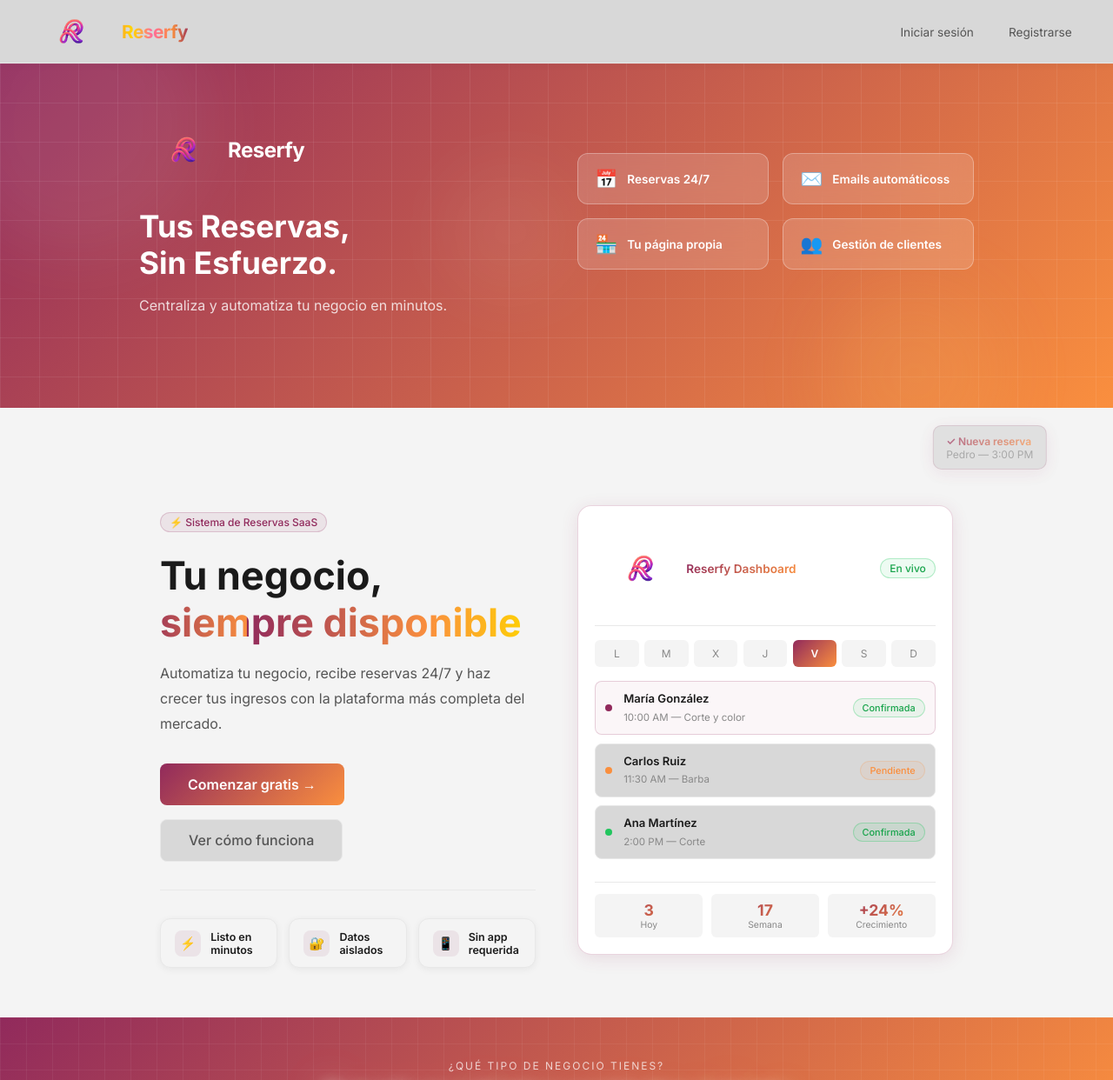
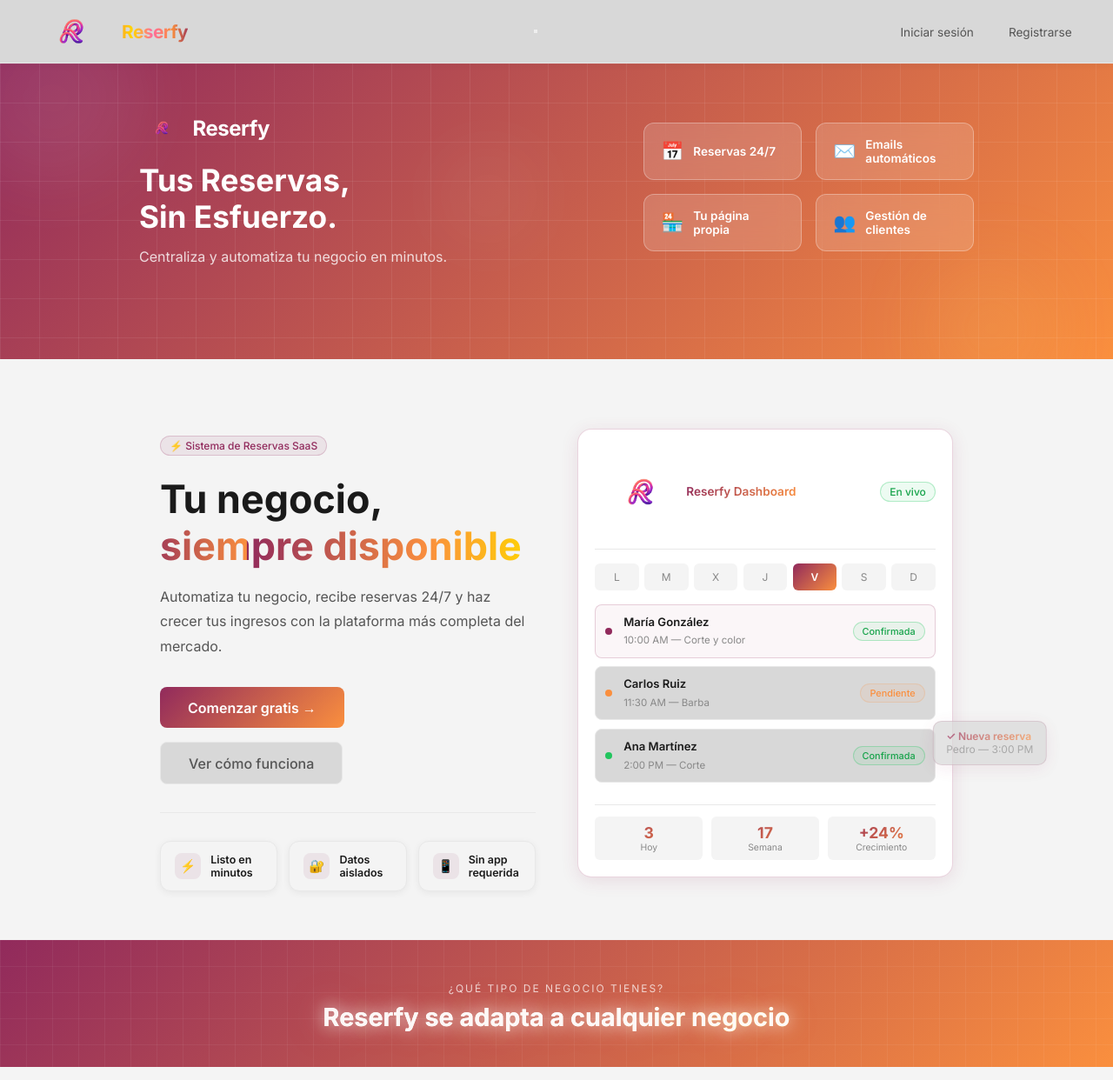
Before and after one commit to r0binsito/sistema-reservas, a Flask app: page / in a window 1280 px wide. Shown: the top 1242 px of the page at 87% size. Run offline with Flask 3, Linux system fonts and the light colour scheme.

Commit message:
rediseno light mode, banner animado, CTA final, glassmorphism

```diff
--- a/static/css/components.css
+++ b/static/css/components.css
@@ -55,87 +55,10 @@
     animation: hero-shimmer 10s linear infinite;
 }
 
-/* ===== HAMBURGUESA ===== */
-.nav-hamburguesa {
-    display: none;
-    flex-direction: column;
-    gap: 5px;
-    cursor: pointer;
-    padding: 4px;
-    background: none;
-    border: none;
-}
-
-.nav-hamburguesa span {
-    display: block;
-    width: 24px;
-    height: 2px;
-    background: var(--secondary);
-    border-radius: 2px;
-    transition: var(--transition);
-}
-
-.nav-hamburguesa.active span:nth-child(1) {
-    transform: translateY(7px) rotate(45deg);
-}
-
-.nav-hamburguesa.active span:nth-child(2) {
-    opacity: 0;
-}
-
-.nav-hamburguesa.active span:nth-child(3) {
-    transform: translateY(-7px) rotate(-45deg);
-}
-
-@media (max-width: 768px) {
-    .nav-hamburguesa {
-        display: flex;
-    }
-
-    .nav-links {
-        display: none;
-        position: absolute;
-        top: 100%;
-        left: 0;
-        right: 0;
-        background: var(--bg-white);
-        border-top: 1px solid var(--border-default);
-        border-bottom: 1px solid var(--border-default);
-        padding: 1rem;
-        flex-direction: column;
-        gap: 0.3rem;
-        box-shadow: var(--shadow-md);
-        z-index: 99;
-    }
-
-    .nav-links.active {
-        display: flex;
-    }
-
-    .nav-links a {
-        margin-left: 0;
-        padding: 0.7rem 1rem;
-        border-radius: var(--radius-sm);
-        font-size: 0.95rem;
-    }
-
-    .nav-links a:hover {
-        background: rgba(145,42,92,0.06);
-    }
-
-    .propuestas-grid {
-        grid-template-columns: 1fr;
-    }
-}
 
 /* ===== BANNER BIENVENIDA ===== */
 .banner-bienvenida {
-    width: 100vw;
-    margin-left: calc(-50vw + 50%);
-    margin-right: calc(-50vw + 50%);
-    min-height: 340px;
-    margin-top: -2rem;
-    margin-bottom: 4rem;
+    width: 100%;
     background:
         linear-gradient(rgba(255,255,255,0.07) 1.5px, transparent 1.5px),
         linear-gradient(90deg, rgba(255,255,255,0.07) 1.5px, transparent 1.5px),
@@ -145,13 +68,12 @@
     flex-direction: column;
     justify-content: center;
     align-items: center;
-    padding: 3rem 4rem;
+    padding: 2rem 1.5rem;
     position: relative;
     overflow: hidden;
-    gap: 2rem;
-}
-
-/* Formas geométricas de fondo */
+    gap: 1.5rem;
+}
+
 .banner-geo {
     position: absolute;
     border-radius: 50%;
@@ -160,59 +82,176 @@
 }
 
 .banner-geo-1 {
-    width: 300px;
-    height: 300px;
-    background: rgba(255,255,255,0.08);
-    top: -80px;
-    left: -60px;
-}
-
-.banner-geo-2 {
     width: 200px;
     height: 200px;
-    background: rgba(255,200,100,0.12);
-    bottom: -60px;
-    right: 10%;
-}
-
-.banner-geo-3 {
+    background: rgba(255,255,255,0.08);
+    top: -60px;
+    left: -40px;
+}
+
+.banner-geo-2 {
     width: 150px;
     height: 150px;
+    background: rgba(255,200,100,0.12);
+    bottom: -40px;
+    right: 5%;
+}
+
+.banner-geo-3 {
+    width: 100px;
+    height: 100px;
     background: rgba(255,255,255,0.06);
     top: 30%;
     left: 40%;
 }
 
-/* Layout asimétrico */
 .banner-layout {
+    display: flex;
+    flex-direction: column;
+    gap: 1.5rem;
+    align-items: center;
+    text-align: center;
+    width: 100%;
+    max-width: 960px;
+    position: relative;
+    z-index: 1;
+}
+
+.banner-texto {
+    display: flex;
+    flex-direction: column;
+    gap: 0.8rem;
+    align-items: center;
+}
+
+.banner-logo-wrap {
+    display: flex;
+    align-items: center;
+    justify-content: center;
+    gap: 0.6rem;
+}
+
+.banner-logo {
+    width: 44px;
+    height: 44px;
+    object-fit: contain;
+    border-radius: 10px;
+}
+
+.banner-brand-nombre {
+    font-size: 1.3rem;
+    font-weight: 700;
+    color: white;
+    letter-spacing: -0.5px;
+}
+
+.banner-titulo {
+    font-size: clamp(1.4rem, 5vw, 2.2rem);
+    font-weight: 800;
+    color: white;
+    line-height: 1.2;
+    margin: 0;
+}
+
+.banner-subtitulo {
+    font-size: clamp(0.85rem, 2.5vw, 1rem);
+    color: rgba(255,255,255,0.8);
+    margin: 0;
+    line-height: 1.6;
+}
+
+.banner-tarjetas {
     display: grid;
     grid-template-columns: 1fr 1fr;
-    gap: 3rem;
-    align-items: center;
+    gap: 0.8rem;
     width: 100%;
-    max-width: 960px;
+    max-width: 500px;
     position: relative;
     z-index: 1;
 }
 
-/* Texto izquierdo */
-.banner-texto {
-    display: flex;
-    flex-direction: column;
-    gap: 1rem;
-}
-
-.banner-logo-wrap {
-    display: flex;
-    align-items: center;
-    gap: -0.20rem;
-}
-
-.banner-logo {
-    width: 102px;
-    height: 102px;
-    object-fit: contain;
-    border-radius: 10px;
+.banner-glass-card {
+    background: rgba(255,255,255,0.15);
+    backdrop-filter: blur(12px);
+    -webkit-backdrop-filter: blur(12px);
+    border: 1px solid rgba(255,255,255,0.3);
+    border-radius: var(--radius-md);
+    padding: 0.8rem 1rem;
+    display: flex;
+    align-items: center;
+    gap: 0.6rem;
+    transition: var(--transition);
+}
+
+.banner-glass-card:hover {
+    background: rgba(255,255,255,0.25);
+    transform: translateY(-2px);
+}
+
+.banner-glass-icon {
+    font-size: 1.2rem;
+    flex-shrink: 0;
+}
+
+.banner-glass-texto {
+    font-size: clamp(0.75rem, 2vw, 0.85rem);
+    font-weight: 600;
+    color: white;
+}
+
+.banner-rotativo {
+    position: relative;
+    height: 22px;
+    overflow: hidden;
+    width: 100%;
+    max-width: 600px;
+    z-index: 1;
+}
+
+.banner-rotativo-item {
+    position: absolute;
+    width: 100%;
+    opacity: 0;
+    font-size: clamp(0.75rem, 2.5vw, 0.88rem);
+    color: rgba(255,255,255,0.85);
+    font-weight: 500;
+    text-align: center;
+    white-space: nowrap;
+    overflow: hidden;
+    text-overflow: ellipsis;
+}
+
+/* Desktop — layout de dos columnas */
+@media (min-width: 768px) {
+    .banner-bienvenida {
+        padding: 3rem 4rem;
+        gap: 2rem;
+    }
+
+    .banner-layout {
+        flex-direction: row;
+        text-align: left;
+        gap: 3rem;
+    }
+
+    .banner-texto {
+        align-items: flex-start;
+        flex: 1;
+    }
+
+    .banner-logo-wrap {
+        justify-content: flex-start;
+    }
+
+    .banner-tarjetas {
+        flex-shrink: 0;
+        max-width: 380px;
+    }
+
+    .banner-logo {
+        width: 52px;
+        height: 52px;
+    }
 }
 
 .banner-brand-nombre {
--- a/static/css/style.css
+++ b/static/css/style.css
@@ -43,23 +43,4 @@ body {
     min-height: 100vh;
     display: flex;
     flex-direction: column;
-    overflow-x: hidden;
 }
-
-::selection {
-    background: rgba(145, 42, 92, 0.15);
-    color: var(--secondary);
-}
-
-::-webkit-scrollbar {
-    width: 6px;
-}
-
-::-webkit-scrollbar-track {
-    background: var(--bg-base);
-}
-
-::-webkit-scrollbar-thumb {
-    background: rgba(145, 42, 92, 0.3);
-    border-radius: 3px;
-}
--- a/templates/base.html
+++ b/templates/base.html
@@ -18,14 +18,11 @@
             <img src="{{ url_for('static', filename='img/logo.png') }}" class="nav-logo" alt="Reserfy">
             <span class="nav-brand-text">Reserfy</span>
         </a>
-
-        <!-- Botón hamburguesa -->
         <button class="nav-hamburguesa" id="nav-hamburguesa" aria-label="Menú">
             <span></span>
             <span></span>
             <span></span>
         </button>
-
         <div class="nav-links" id="nav-links">
             {% if current_user.is_authenticated %}
                 <a href="{{ url_for('dashboard') }}">Dashboard</a>
@@ -46,6 +43,8 @@
     </nav>
     {% endblock %}
 
+    {% block banner %}{% endblock %}
+
     <main class="contenedor">
         {% with messages = get_flashed_messages(with_categories=true) %}
         {% if messages %}
@@ -64,10 +63,6 @@
         <p>© 2026 Reserfy — Todos los derechos reservados</p>
     </footer>
 
-    <footer class="footer" id="site-footer">
-        <p>© 2026 Reserfy — Todos los derechos reservados</p>
-    </footer>
-
     <script src="{{ url_for('static', filename='js/main.js') }}"></script>
     <script src="{{ url_for('static', filename='js/animations.js') }}"></script>
 </body>
--- a/templates/index.html
+++ b/templates/index.html
@@ -2,20 +2,14 @@
 
 {% block titulo %}Reserfy — Sistema de reservas para tu negocio{% endblock %}
 
-{% block contenido %}
-
-<!-- Banner bienvenida -->
+{% block banner %}
 <div class="banner-bienvenida">
 
-    <!-- Formas geométricas de fondo -->
     <div class="banner-geo banner-geo-1"></div>
     <div class="banner-geo banner-geo-2"></div>
     <div class="banner-geo banner-geo-3"></div>
 
-    <!-- Layout asimétrico -->
     <div class="banner-layout">
-
-        <!-- Izquierda — texto -->
         <div class="banner-texto">
             <div class="banner-logo-wrap">
                 <img src="{{ url_for('static', filename='img/logo.png') }}" class="banner-logo" alt="Reserfy">
@@ -24,8 +18,6 @@
             <h2 class="banner-titulo">Tus Reservas,<br>Sin Esfuerzo.</h2>
             <p class="banner-subtitulo">Centraliza y automatiza tu negocio en minutos.</p>
         </div>
-
-        <!-- Derecha — tarjetas glassmorphism -->
         <div class="banner-tarjetas">
             <div class="banner-glass-card">
                 <span class="banner-glass-icon">📅</span>
@@ -33,7 +25,7 @@
             </div>
             <div class="banner-glass-card">
                 <span class="banner-glass-icon">✉️</span>
-                <span class="banner-glass-texto">Emails automáticoss</span>
+                <span class="banner-glass-texto">Emails automáticos</span>
             </div>
             <div class="banner-glass-card">
                 <span class="banner-glass-icon">🏪</span>
@@ -44,10 +36,8 @@
                 <span class="banner-glass-texto">Gestión de clientes</span>
             </div>
         </div>
-
     </div>
 
-    <!-- Mensaje rotativo abajo -->
     <div class="banner-rotativo" id="banner-rotativo">
         <span class="banner-rotativo-item">🖥️ Gestiona tus reservas desde cualquier dispositivo, sin instalar nada</span>
         <span class="banner-rotativo-item">🗓️ Tus clientes reservan solos — tú recibes la confirmación automática</span>
@@ -57,6 +47,9 @@
     </div>
 
 </div>
+{% endblock %}
+
+{% block contenido %}
 <!-- Hero -->
 <div class="hero-grid">
 
```
Lines whose indentation alone changed are shown as unchanged.
